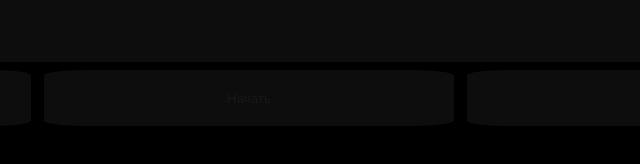
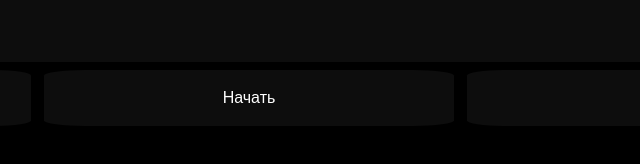
Before and after one commit to k1ny-github/asleep, a plain HTML site: page index.html in a window 1280 px wide. Shown: the part 162-326 px from the top of the page, 391-1031 px from the left. Drawn offline with Linux system fonts and the light colour scheme.

Commit message:
Update css.css

```diff
--- a/css.css
+++ b/css.css
@@ -77,10 +77,15 @@ body{
 
 
     position: absolute;
+    text-align: center;
     left:34%;
     top:29% ;
     border: none;
     border-radius: 10%;
+
+
+    font-size: 100%;
+    color: white;
 }
 
 .button_3{
```
